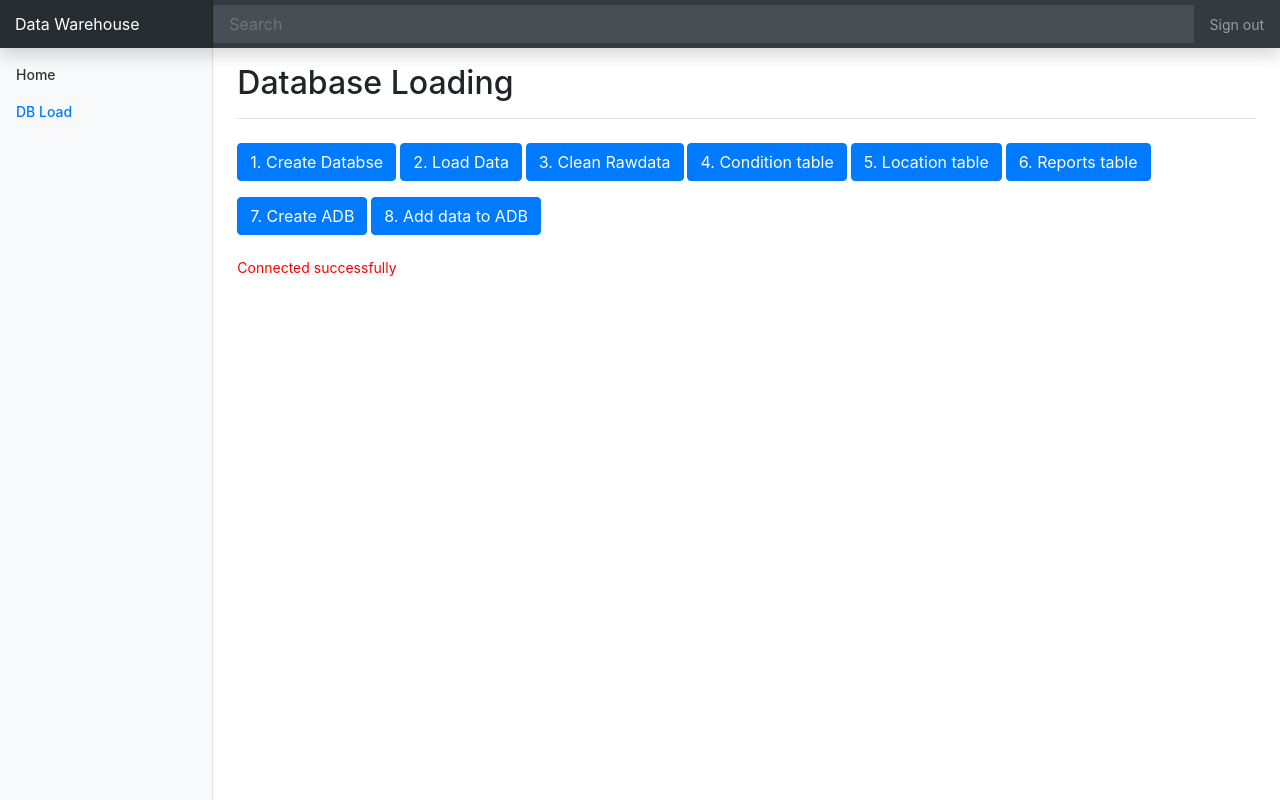
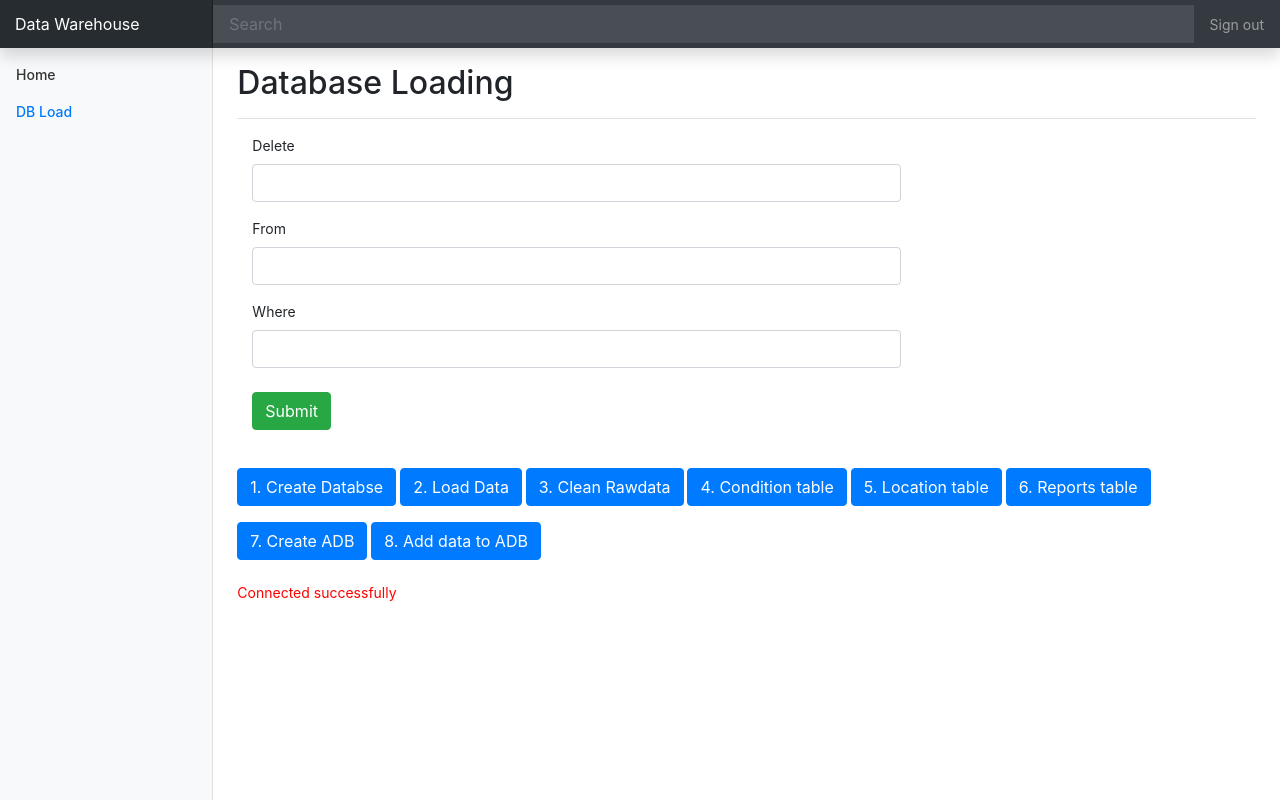
Before and after one commit to jareie/DatabaseICT4, a PHP site: page /Server/adminload.php in a window 1280 px wide. Run offline with PHP 8.4, Linux system fonts and the light colour scheme.

Commit message:
Added admin delete

```diff
--- a/Server/adminload.php
+++ b/Server/adminload.php
@@ -63,16 +63,55 @@
                     <div class="btn-toolbar mb-2 mb-md-0">
                     </div>
                 </div>
+                <div class="">
+                    <form class="form-horizontal" method="POST">
+                        <fieldset>
+                            <!-- Text input-->
+                            <div class="form-group">
+                                <label class="col-md-4 control-label" for="delete">Delete</label>
+                                <div class="col-md-8">
+                                    <input id="delete" name="delete" type="text" placeholder="" class="form-control input-md" required="">
+                                </div>
+                            </div>
 
+                            <!-- Text input-->
+                            <div class="form-group">
+                                <label class="col-md-4 control-label" for="from">From</label>
+                                <div class="col-md-8">
+                                    <input id="from" name="from" type="text" placeholder="" class="form-control input-md" required="">
+
+                                </div>
+                            </div>
+
+                            <!-- Text input-->
+                            <div class="form-group">
+                                <label class="col-md-4 control-label" for="where">Where</label>
+                                <div class="col-md-8">
+                                    <input id="where" name="where" type="text" placeholder="" class="form-control input-md">
+
+                                </div>
+                            </div>
+
+                            <!-- Button -->
+                            <div class="form-group">
+                                <label class="col-md-4 control-label" for="submit"></label>
+                                <div class="col-md-4">
+                                    <button id="submit" name="queryInput" value="submit" class="btn btn-success">Submit</button>
+                                </div>
+                            </div>
+
+                        </fieldset>
+                    </form>
+                </div>
                 <form name="queryInput" action="adminload.php" method="POST">
-                    <button name="createDb" type="submit" class="btn btn-primary my-2">1. Create Databse</button>
-                    <button name="loadData" type="submit" class="btn btn-primary my-2">2. Load Data</button>
-                    <button name="submit" type="submit" class="btn btn-primary my-2">3. Clean Rawdata</button>
-                    <button name="Sick" type="submit" class="btn btn-primary my-2">4. Condition table</button>
-                    <button name="Loc" type="submit" class="btn btn-primary my-2">5. Location table</button>
-                    <button name="Report" type="submit" class="btn btn-primary my-2">6. Reports table</button>
-                    <button name="createadb" type="submit" class="btn btn-primary my-2">7. Create ADB</button>
-                    <button name="insertadb" type="submit" class="btn btn-primary my-2">8. Add data to ADB</button>
+                    <button name="createDb"   type="submit" class="btn btn-primary my-2">1. Create Databse</button>
+                    <button name="loadData"   type="submit" class="btn btn-primary my-2">2. Load Data</button>
+                    <button name="submit"     type="submit" class="btn btn-primary my-2">3. Clean Rawdata</button>
+                    <button name="Sick"       type="submit" class="btn btn-primary my-2">4. Condition table</button>
+                    <button name="Loc"        type="submit" class="btn btn-primary my-2">5. Location table</button>
+                    <button name="Report"     type="submit" class="btn btn-primary my-2">6. Reports table</button>
+                    <button name="createadb"  type="submit" class="btn btn-primary my-2">7. Create ADB</button>
+                    <button name="insertadb"  type="submit" class="btn btn-primary my-2">8. Add data to ADB</button>
                 </form>
 
 <?php
@@ -360,6 +399,48 @@
     echo "Query done";
   }
 
+  if(isset($_POST['queryInput'])){
+    $select = $_POST["delete"];
+    $from = $_POST["from"];
+    $where = $_POST["where"];
+
+    if ($select == "" || $from == "")
+    {
+      die("Please provide input in select and from fields.");
+    }
+
+    $sql = "delete ".$select." from ".$from;
+    if (trim($where) != "" )
+    {
+      $sql = $sql." where ".$where;
+    }
+    echo "<p><font color=\"red\">".$sql."</font></p>";
+
+
+    // Run a sql
+    $result = $conn->query($sql);
+
+    echo "Query done";
+    if($result){
+      echo "<table border=1px>";
+      while($row = $result->fetch_assoc())
+      {
+        echo "<tr>";
+        foreach($row as $key=>$value)
+        {
+          echo "<td>$value</td>";
+        }
+        echo "</tr>";
+      }
+      echo "</table>";
+    } else {
+      echo "Error: " . $conn->error;
+    }
+
+    $result->free();
+
+  }
+
   // Close connection
   mysqli_close($conn);
 ?>
```
